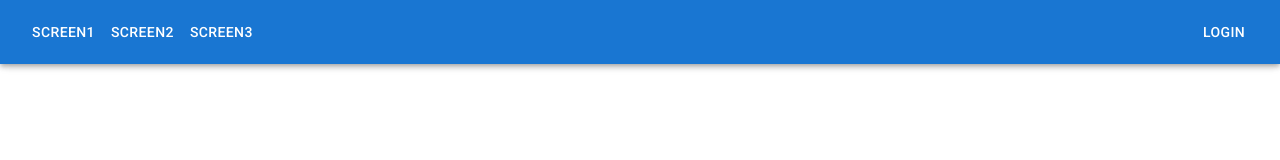
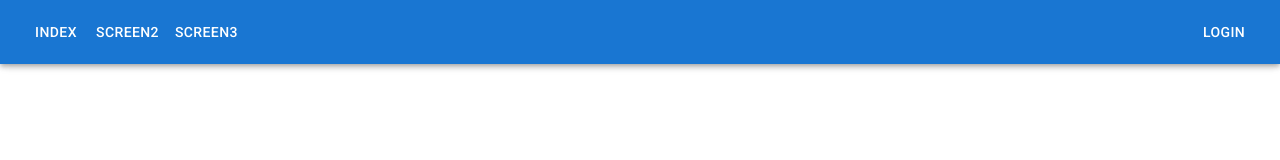
Before and after one commit to behrends/nextjs-nav-mui, a Next.js app: page / in a window 1280 px wide. Shown: the top 160 px of the page. Built offline with nearby package versions, Linux system fonts and the light colour scheme.

Commit message:
Screen 1 --> Index

```diff
--- a/pages/_app.js
+++ b/pages/_app.js
@@ -19,7 +19,7 @@ function MyApp({ Component, pageProps }) {
       <CssBaseline />
       <Layout
         pages={[
-          { name: 'Screen1', route: '/' },
+          { name: 'Index', route: '/' },
           { name: 'Screen2', route: '/screen2' },
           { name: 'Screen3', route: '/screen3' },
         ]}
```
